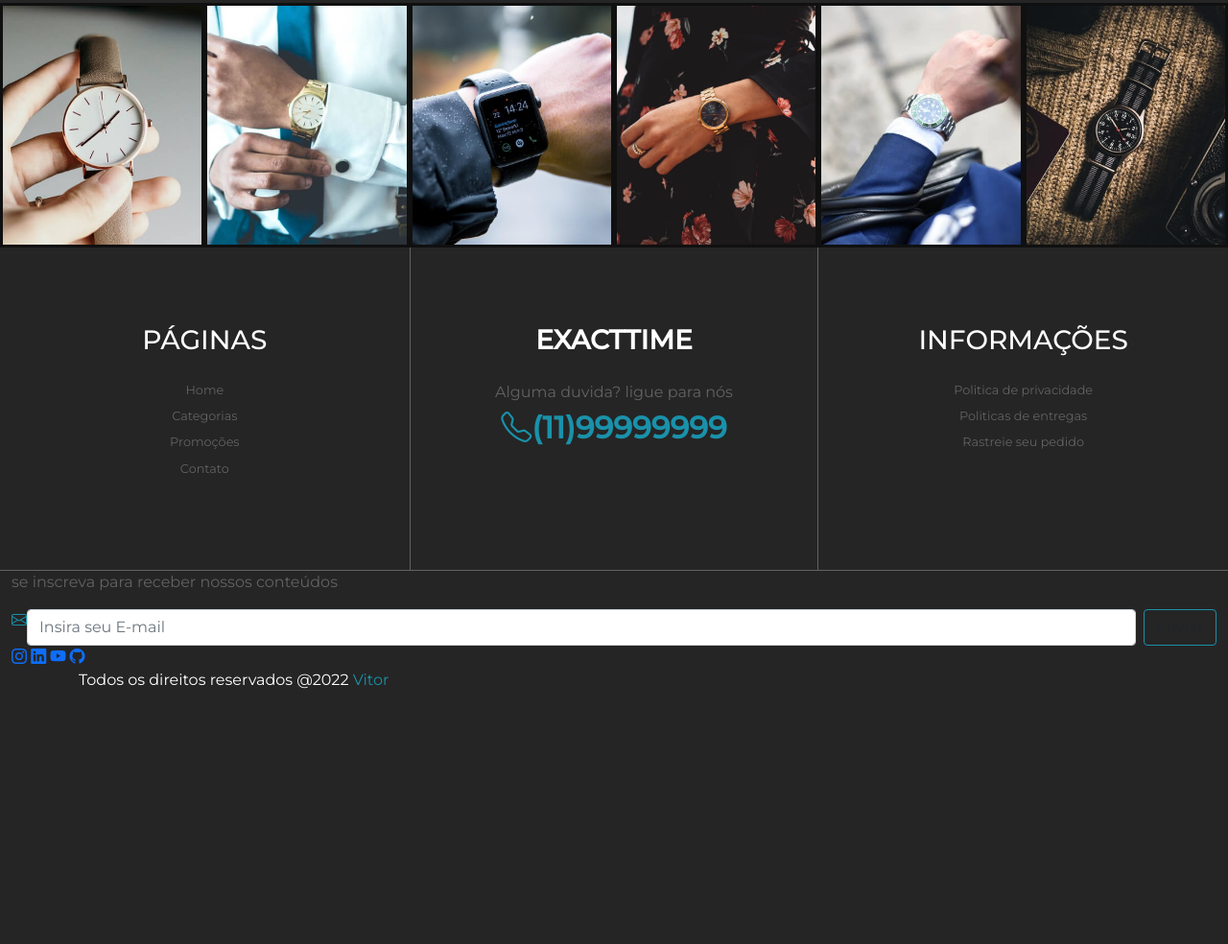
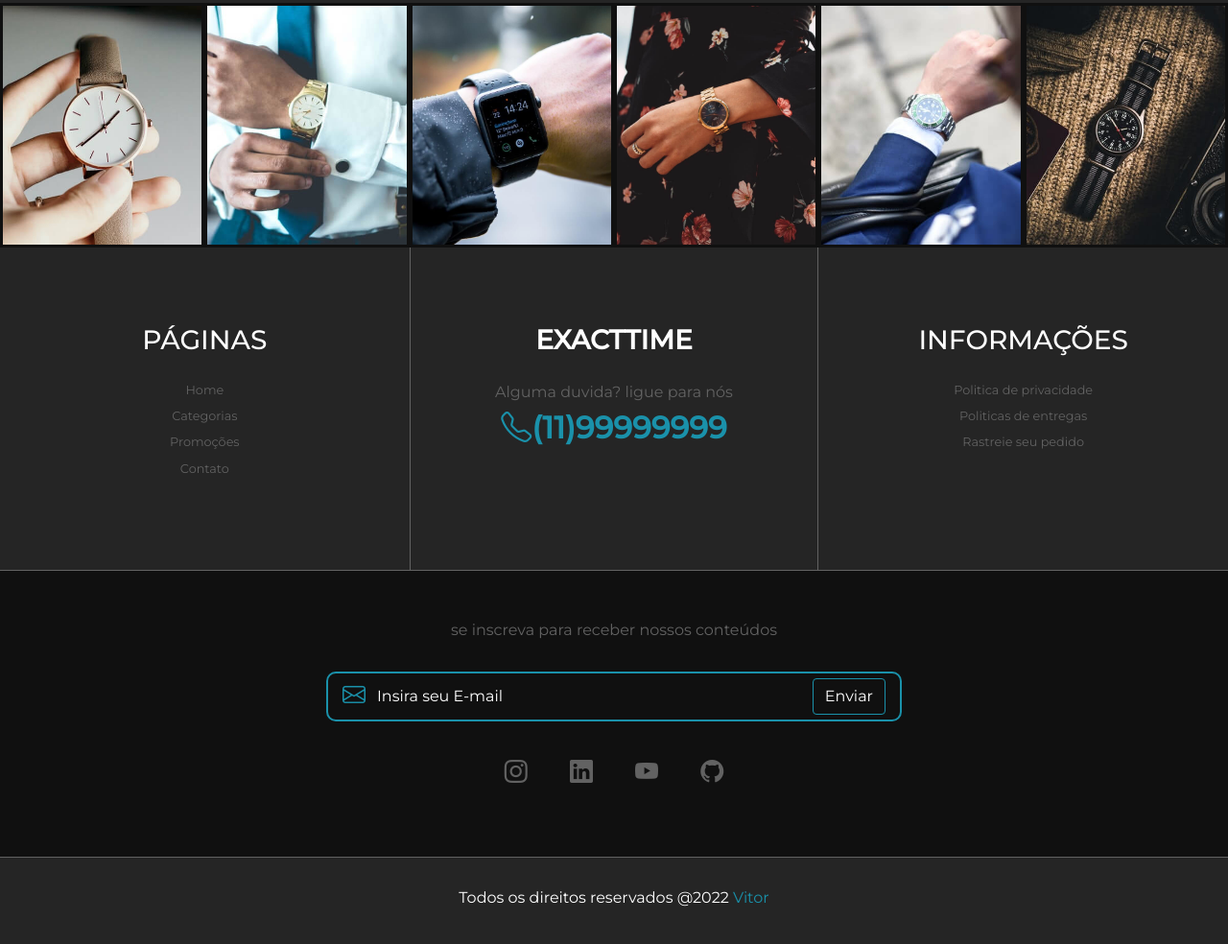
Before and after one commit to V1tor9hugo82/ExactTime, a plain HTML site: page index.html in a window 1280 px wide. Shown: the part 3492-4476 px from the top of the page at 96% size. Before the commit the page ends 4229 px from the top, so only its background shows below. Drawn offline with nearby package versions, Linux system fonts and the light colour scheme.

Commit message:
realizado o termino do rodape e o formulario de incrição

```diff
--- a/css/style.css
+++ b/css/style.css
@@ -96,35 +96,42 @@ body {
   }
 }
 
-#search-form {
+#search-form,
+#news-form {
   width: 100%;
   margin: 2em 0;
 }
 
 @media(min-width: 768px) {
-  #search-form {
+
+  #search-form,
+  #news-form {
     width: 50%;
     margin: 0;
   }
 }
 
-#search-form {
+#search-form,
+#news-form {
   border: 2px solid #1A91AA;
   border-radius: 10px;
   padding: 5px 15px;
 }
 
-#search-form input {
+#search-form input,
+#news-form input {
   background-color: transparent;
   border: none;
   color: #fff;
 }
 
-#search-form input:focus {
+#search-form input:focus,
+#news-form input:focus {
   box-shadow: none;
 }
 
-#search-form input::placeholder {
+#search-form input::placeholder,
+#news-form input::placeholder {
   color: #fff;
 }
 
@@ -478,3 +485,46 @@ body {
   font-size: 2em;
   margin-top: -15px;
 }
+
+/* news */
+#newsletter-container {
+  border-bottom: 1px solid #626262;
+  text-align: center;
+  padding: 50px;
+}
+
+#news-form {
+  max-width: 600px;
+  margin: 15px auto;
+}
+
+#news-form i {
+  font-size: 1.5em;
+}
+
+#news-form .btn {
+  color: #fff;
+}
+
+#social-container {
+  margin: 20px auto;
+}
+
+#social-container i {
+  font-size: 1.5em;
+  margin: 20px;
+  cursor: pointer;
+  color: #626262;
+  transition: .5s;
+}
+
+#social-container i:hover {
+  font-size: 3em;
+  color: #1A91AA;
+}
+
+/* copy */
+#copy-container {
+  text-align: center;
+  padding: 30px;
+}
--- a/index.html
+++ b/index.html
@@ -339,7 +339,7 @@
 
       </div>
     </div>
-    <div class="container-fluid" id="newsletter-container">
+    <div class="container-fluid dark-bg-color" id="newsletter-container">
       <div class="col-12">
         <div class="row">
           <p class="secondary-color">se inscreva para receber nossos conteúdos</p>
```
